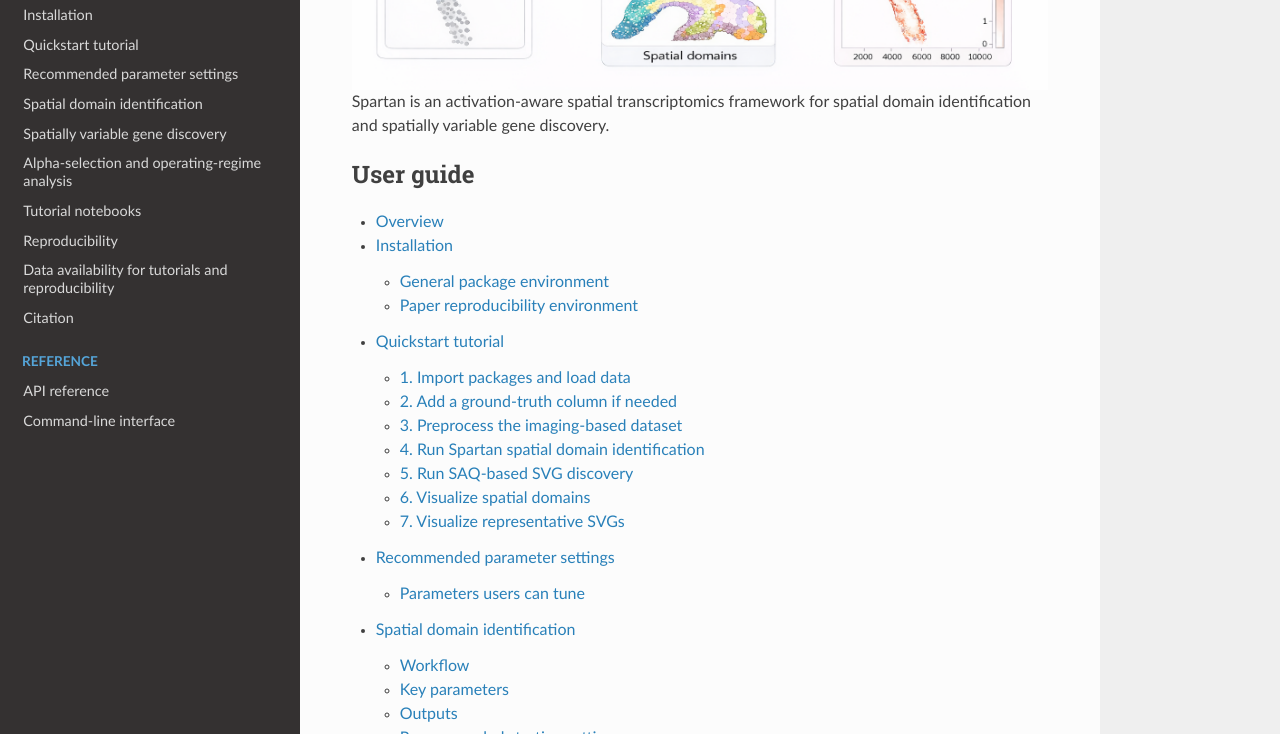
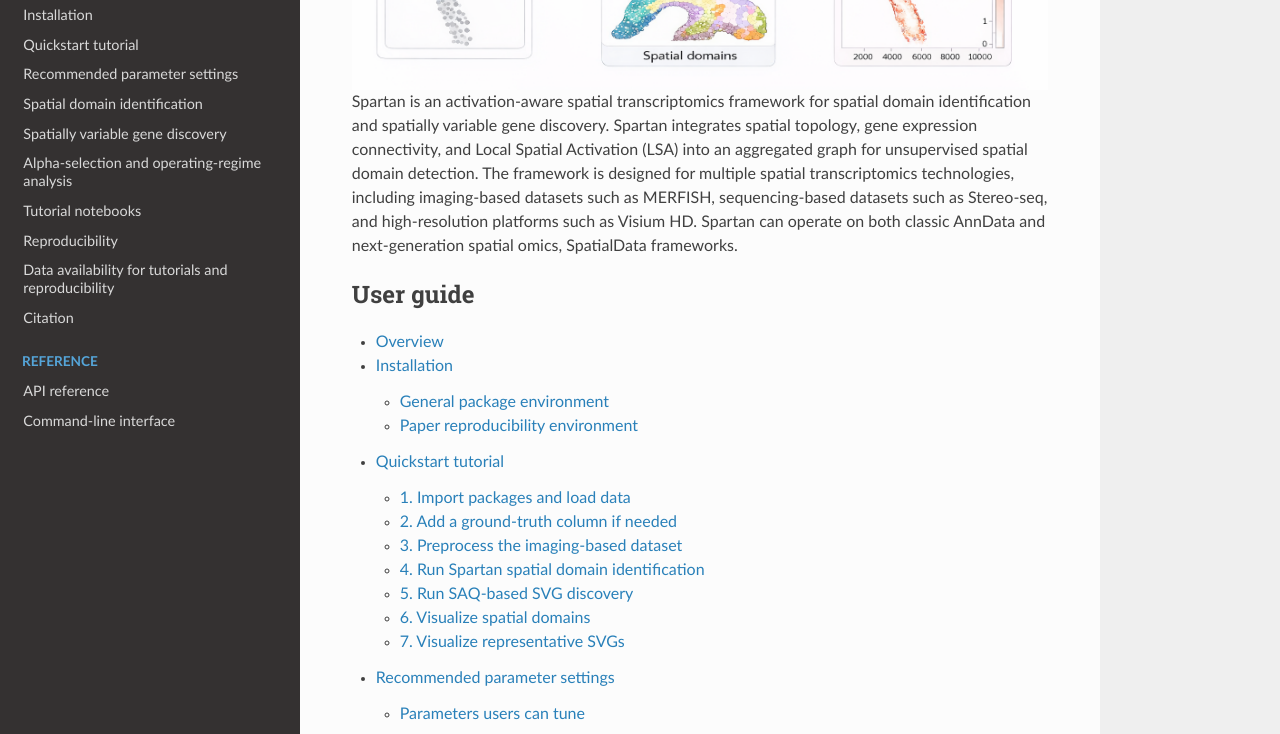
Before and after one commit to MohammadFaizIqbalFaiz/spartan-st, a Sphinx documentation site: the page built from docs/index.rst, in a window 1280 px wide and 900 px high, scrolled down 758 px, cut to the strip 166-900 px from the top of the window. Built offline with Sphinx 7.4.7 and the Read the Docs theme 3.1.0, drawn with Linux system fonts in a browser that asks for light colours.

Commit message:
Update index.rst

```diff
--- a/docs/index.rst
+++ b/docs/index.rst
@@ -10,7 +10,8 @@ Spartan documentation
    :align: center
 
 Spartan is an activation-aware spatial transcriptomics framework for spatial domain
-identification and spatially variable gene discovery.
+identification and spatially variable gene discovery. Spartan integrates spatial topology, gene expression connectivity, and Local Spatial Activation (LSA) into an aggregated graph for unsupervised spatial domain detection. The framework is designed for multiple spatial transcriptomics technologies, including imaging-based datasets such as MERFISH, sequencing-based datasets such as Stereo-seq, and high-resolution platforms such as Visium HD. Spartan can operate on both classic AnnData and next-generation spatial omics, SpatialData frameworks.
+
 
 .. toctree::
    :maxdepth: 2
```
